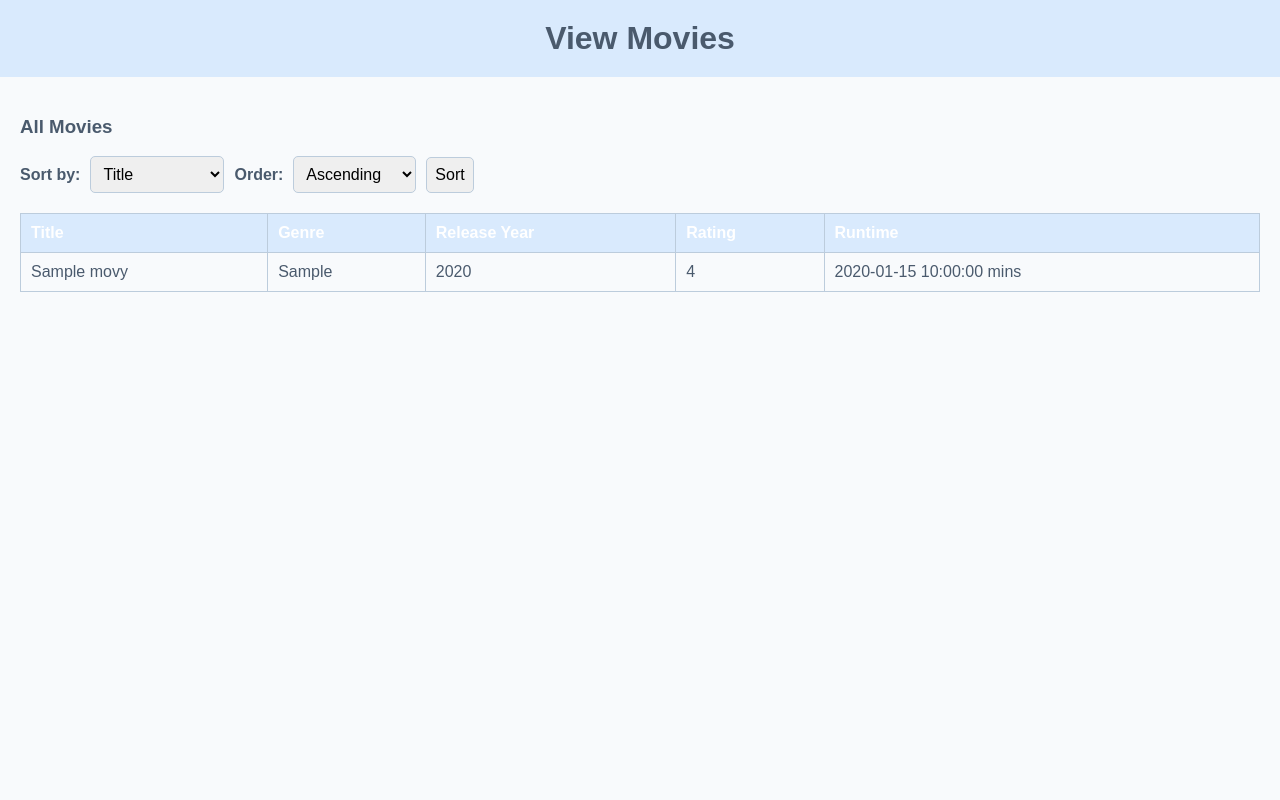
After one commit to mahir817/Movie_database, a PHP site: page /view_movies.php in a window 1280 px wide. The commit adds this page. Run offline with PHP 8.4, Linux system fonts and the light colour scheme; tables that the repository leaves empty or names only in its code hold one stand-in row (values such as "Sample post").

Commit message:
three feature added

```diff
--- a/add_movie.php
+++ b/add_movie.php
@@ -4,6 +4,7 @@
   <meta charset="UTF-8">
   <meta name="viewport" content="width=device-width, initial-scale=1.0">
   <title>Add Movie</title>
+  <link rel="stylesheet" href="style.css">
 </head>
 <body>
 
--- a/style2.css
+++ b/style2.css
@@ -6,14 +6,15 @@ body {
     height: 100vh;
     display: flex;
     flex-direction: column;
-    background-color: rgb(111, 111, 137);
-    /* Navy blue background */
-    color: white;
+    background-color: #F8FAFC;
+    color: #4A5A6D;
+
 }
 
 /* Header styles */
 .header {
-    background-color: rgb(111, 111, 137);
+    background-color: #D9EAFD;
+
     padding: 20px;
     text-align: center;
     color: white;
@@ -22,6 +23,8 @@ body {
 .header h2 {
     margin: 0;
     font-size: 2em;
+    color: #4A5A6D;
+
 }
 
 .navbar {
@@ -153,3 +160,55 @@ body {
 .logout-btn:hover {
     background-color: rgb(179, 47, 47);
 }
+
+/* Sort form styles */
+.sort-form {
+    margin-bottom: 20px;
+    display: flex;
+    align-items: center;
+    gap: 10px;
+}
+
+.sort-form label {
+    font-weight: bold;
+    color: #4A5A6D;
+
+}
+
+.sort-form select,
+.sort-form button {
+    padding: 8px;
+    font-size: 1em;
+    border-radius: 5px;
+    border: 1px solid #BCCCDC;
+}
+
+/* Table styles */
+table {
+    width: 100%;
+    border-collapse: collapse;
+    margin-top: 20px;
+}
+
+table th,
+table td {
+    border: 1px solid #BCCCDC;
+    padding: 10px;
+    text-align: left;
+    color: #4A5A6D;
+
+}
+
+table th {
+    background-color: #D9EAFD;
+    color: white;
+}
+
+table tr:nth-child(even) {
+    background-color: #F8FAFC;
+}
+
+table tr:hover {
+    background-color: #D9EAFD;
+    color: white;
+}
--- /dev/null
+++ b/view_movies.php
@@ -0,0 +1,106 @@
+<?php
+// Connect to the database
+$servername = "localhost";
+$username = "root";
+$password = "";
+$dbname = "project";
+
+$conn = new mysqli($servername, $username, $password, $dbname);
+
+// Check the connection
+if ($conn->connect_error) {
+    die("Connection failed: " . $conn->connect_error);
+}
+
+// Handle sorting
+$sort_by = isset($_GET['sort_by']) ? $_GET['sort_by'] : 'title';
+$order = isset($_GET['order']) ? $_GET['order'] : 'ASC';
+$genre_filter = isset($_GET['genre']) ? $_GET['genre'] : '';
+
+// Ensure valid columns for sorting
+$valid_columns = ['title', 'genre', 'release_year', 'rating'];
+if (!in_array($sort_by, $valid_columns)) {
+    $sort_by = 'title';
+}
+
+// Fetch movies based on genre filter
+if ($genre_filter) {
+    $sql = "SELECT * FROM movies WHERE genre LIKE '%$genre_filter%' ORDER BY $sort_by $order";
+} else {
+    $sql = "SELECT * FROM movies ORDER BY $sort_by $order";
+}
+
+$result = $conn->query($sql);
+?>
+
+<!DOCTYPE html>
+<html lang="en">
+<head>
+    <meta charset="UTF-8">
+    <meta name="viewport" content="width=device-width, initial-scale=1.0">
+    <title>View Movies</title>
+    <link rel="stylesheet" href="style2.css">
+</head>
+<body>
+<div class="header">
+    <h2>View Movies</h2>
+</div>
+<div class="content">
+    <!-- Genre display -->
+    <?php if ($genre_filter): ?>
+        <h3>Movies in <?php echo htmlspecialchars($genre_filter); ?> Genre</h3>
+    <?php else: ?>
+        <h3>All Movies</h3>
+    <?php endif; ?>
+
+    <!-- Sort Form -->
+    <form method="get" action="view_movies.php" class="sort-form">
+        <label for="sort_by">Sort by:</label>
+        <select name="sort_by" id="sort_by">
+            <option value="title" <?php echo ($sort_by == 'title') ? 'selected' : ''; ?>>Title</option>
+            <option value="genre" <?php echo ($sort_by == 'genre') ? 'selected' : ''; ?>>Genre</option>
+            <option value="release_year" <?php echo ($sort_by == 'release_year') ? 'selected' : ''; ?>>Release Year</option>
+            <option value="rating" <?php echo ($sort_by == 'rating') ? 'selected' : ''; ?>>Rating</option>
+        </select>
+        <label for="order">Order:</label>
+        <select name="order" id="order">
+            <option value="ASC" <?php echo ($order == 'ASC') ? 'selected' : ''; ?>>Ascending</option>
+            <option value="DESC" <?php echo ($order == 'DESC') ? 'selected' : ''; ?>>Descending</option>
+        </select>
+        <button type="submit">Sort</button>
+    </form>
+
+    <!-- Movie List Table -->
+    <table>
+        <thead>
+            <tr>
+                <th>Title</th>
+                <th>Genre</th>
+                <th>Release Year</th>
+                <th>Rating</th>
+                <th>Runtime</th>
+            </tr>
+        </thead>
+        <tbody>
+            <?php if ($result->num_rows > 0): ?>
+                <?php while ($row = $result->fetch_assoc()): ?>
+                    <tr>
+                        <td><?php echo htmlspecialchars($row['title']); ?></td>
+                        <td><?php echo htmlspecialchars($row['genre']); ?></td>
+                        <td><?php echo htmlspecialchars($row['release_year']); ?></td>
+                        <td><?php echo htmlspecialchars($row['rating']); ?></td>
+                        <td><?php echo htmlspecialchars($row['runtime']); ?> mins</td>
+                    </tr>
+                <?php endwhile; ?>
+            <?php else: ?>
+                <tr>
+                    <td colspan="5">No movies found.</td>
+                </tr>
+            <?php endif; ?>
+        </tbody>
+    </table>
+</div>
+</body>
+</html>
+
+<?php $conn->close(); ?>
```
Also changed, not shown: other parts of style2.css (+20 -16 lines), edit_movie.php (added, +114 -0 lines), index.php (+19 -9 lines), style.css (+22 -12 lines).
